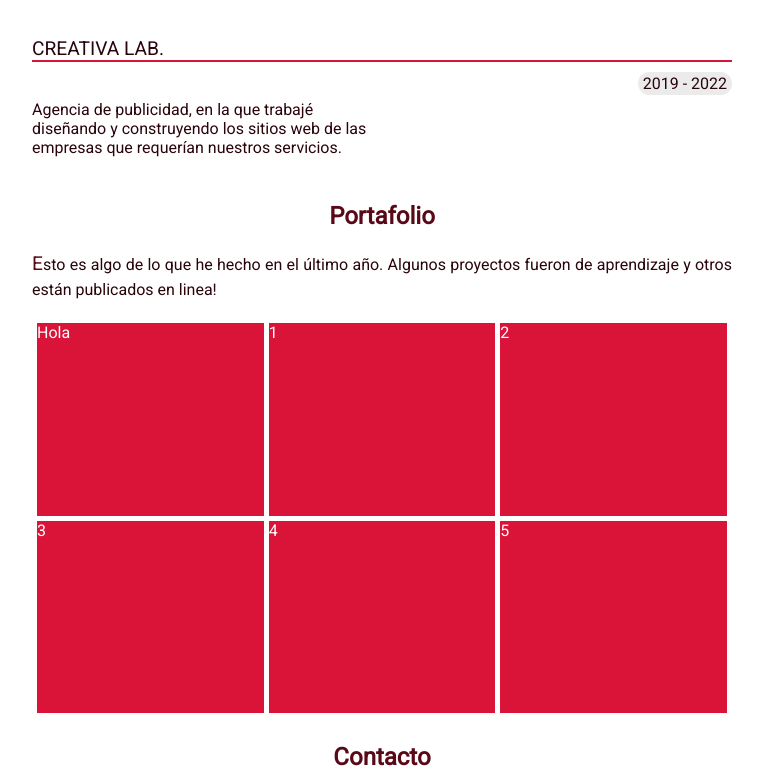
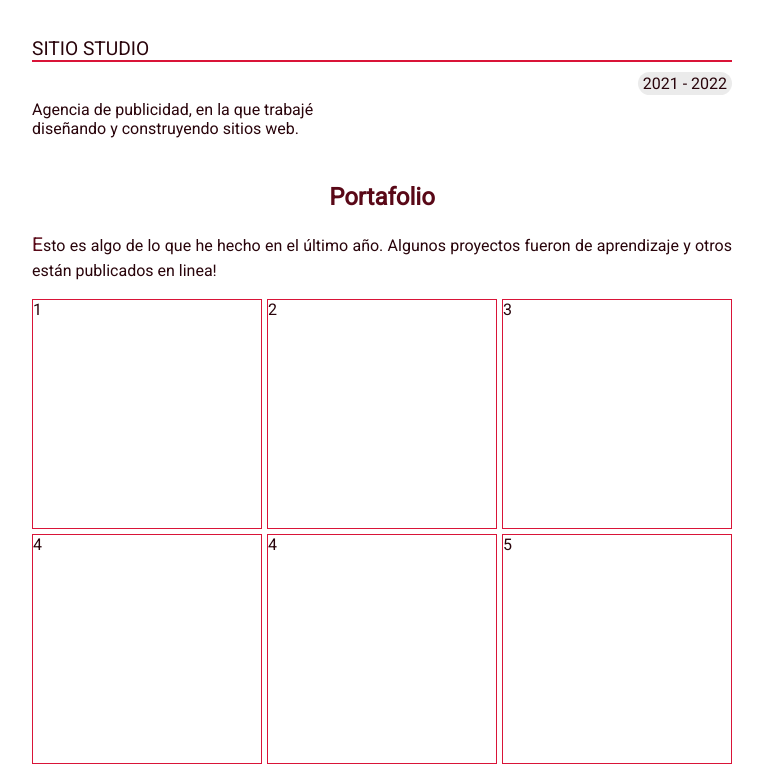
Before and after one commit to JesusArrazola/curriculum, a website: page index.html in a window 1280 px wide. Shown: the part 842-1621 px from the top of the page, without its empty margins (258-1021 px from the left). Drawn offline with Linux system fonts and the light colour scheme.

Commit message:
Prueba grid en moviles

```diff
--- a/assets/styles/styles.css
+++ b/assets/styles/styles.css
@@ -155,21 +155,14 @@ section#skillset{
     margin: 10px 0 5px 0;
 }
 .grid{
+    width: 100%;
     display: grid;
     grid-template-columns: repeat(3,1fr);
-    width: 100%;
-    height: 400px;
-    grid-template-columns: repeat(3,1fr);
-    padding: 5px;
     gap: 5px;
 }
 .grid-item{
-    width: 100%;
-    background-color: white;
-    justify-self: center;
-    margin: 0;
-    background-color: var(--primary);
-    color: white;
+    border: 1px solid var(--primary);
+    aspect-ratio: 1/1;
 }
 i,i::after,i::before{margin: 0 2px; color: inherit;}
 
--- a/index.html
+++ b/index.html
@@ -48,7 +48,7 @@
             <section id="whoami">
                 <h2>¿Quién soy?</h2>
                 <p class="regular-paragraph">
-                    Mi nombre es José de Jesús. Tengo 23 años y soy un amante de la programación y el desarrollo web en específico.
+                    Mi nombre es José de Jesús. Tengo 24 años y soy un amante de la programación y el desarrollo web en específico.
                     Estudié en la <a href="http://uaeh.edu.mx" target="_blank" class="styled-link">Universidad Autónoma del Estado de Hidalgo</a> pero mi formación
                     como desarrollador web ha sido de naturaleza autodidacta.
                 </p>
@@ -68,14 +68,13 @@
                 </div>
                 <div class="job-item">
                     <p class="job-title">
-                        Creativa lab.
+                        Sitio Studio
                     </p>
                     <p class="job-duration data-item">
-                        2019 - 2022
+                        2021 - 2022
                     </p>
                     <p class="job-description">
-                        Agencia de publicidad, en la que trabajé diseñando y construyendo los sitios web de las
-                        empresas que requerían nuestros servicios.
+                        Agencia de publicidad, en la que trabajé diseñando y construyendo sitios web.
                     </p>
                 </div>
             </section>
@@ -85,11 +84,11 @@
                 <p class="regular-paragraph">
                     Esto es algo de lo que he hecho en el último año. Algunos proyectos fueron de aprendizaje y otros están publicados en linea!
                 </p>
-                <div class="grid">
-                    <div class="grid-item">Hola</div>
+                <div class="grid"> <!-- http://hotelconventoactopan.com/  https://hotelposadareal.mx/paquetes/paquete-1/-->
                     <div class="grid-item">1</div>
                     <div class="grid-item">2</div>
                     <div class="grid-item">3</div>
+                    <div class="grid-item">4</div>
                     <div class="grid-item descartable">4</div>
                     <div class="grid-item descartable">5</div>
                 </div>
```
